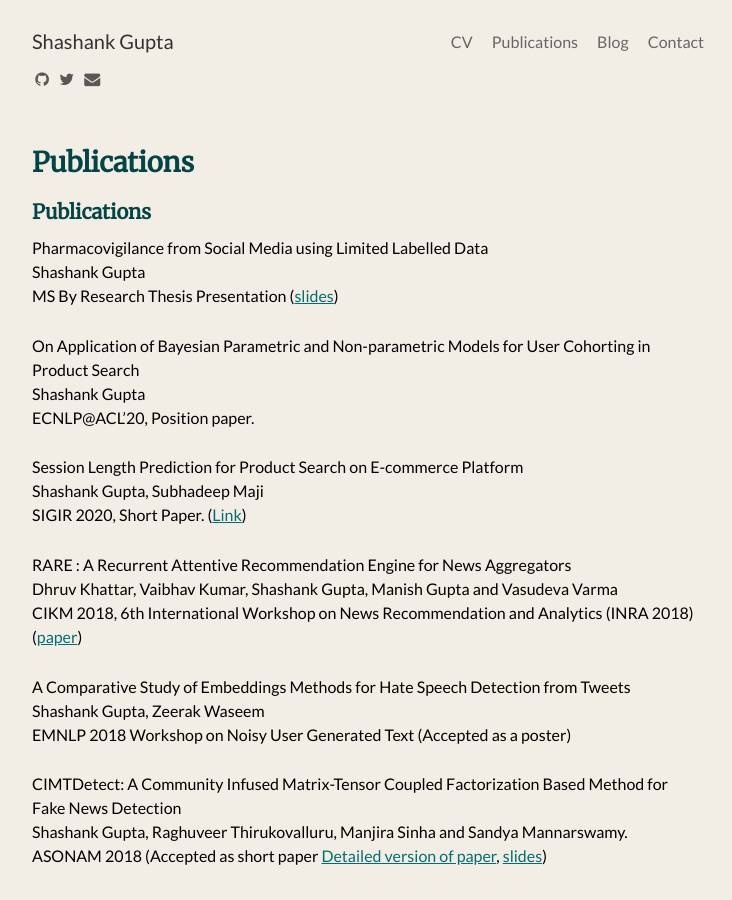
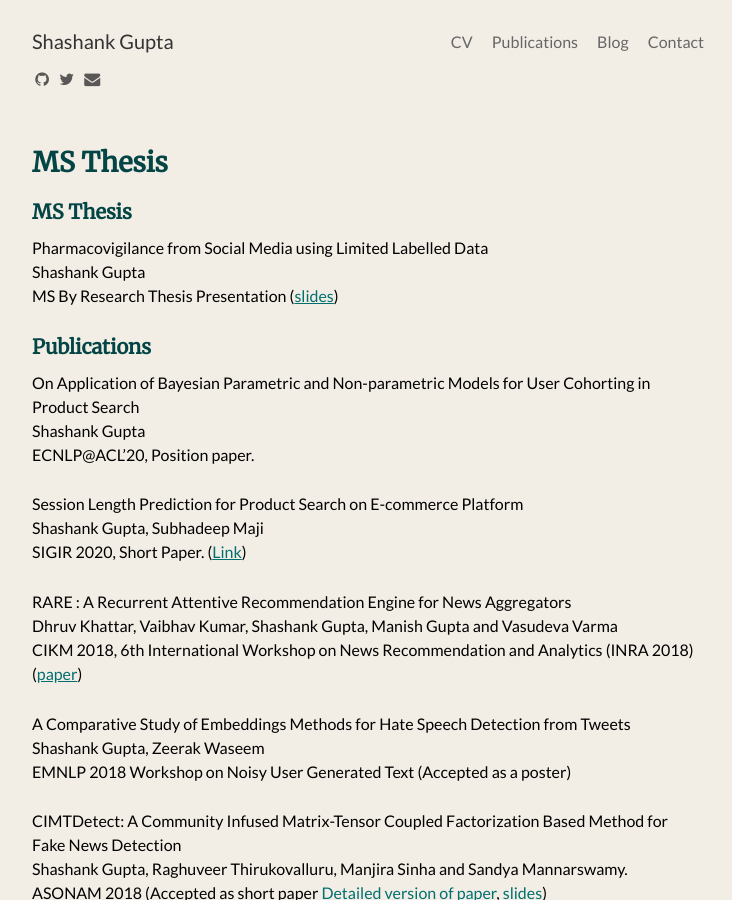
Before and after one commit to shashankg7/shashankg7.github.io, a Jekyll site: the page built from publications.md, in a window 1280 px wide and 900 px high. Shown: the whole window, without its empty margins (272-1004 px from the left). Built offline with Jekyll 4.4.1, drawn with Linux system fonts in a browser that asks for light colours; nearby versions of some CDN libraries; our own code applies the rules of GitHub Pages for plain Markdown files.

Commit message:
Update publications.md

```diff
--- a/publications.md
+++ b/publications.md
@@ -3,12 +3,13 @@
 permalink: /publications/
 ---
 
-### Publications
-
+### MS Thesis
 
 Pharmacovigilance from Social Media using Limited Labelled Data <br>
 Shashank Gupta <br>
 MS By Research Thesis Presentation ([slides](https://docs.google.com/presentation/d/1AKmJHZq322eLeJgI0mvvMKQBG1kluLK0KKuMY5eiykc/edit#slide=id.p))
+
+### Publications
 
 On Application of Bayesian Parametric and Non-parametric Models for User Cohorting in Product Search <br>
 Shashank Gupta <br>
```
